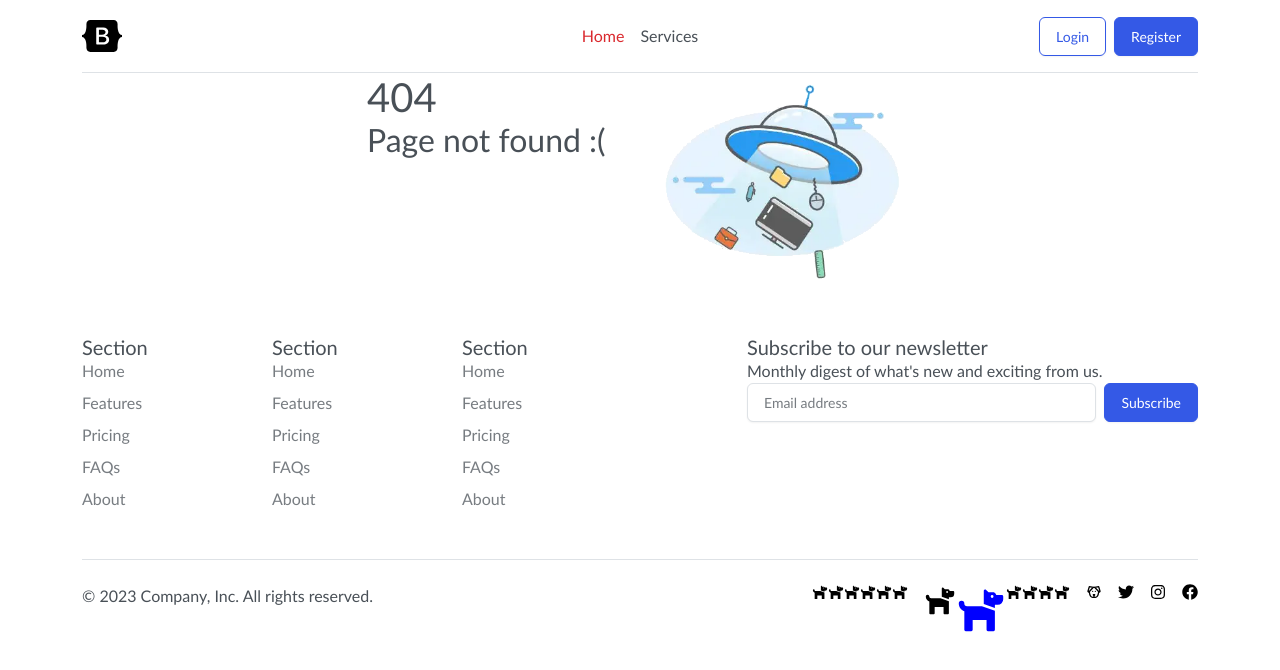
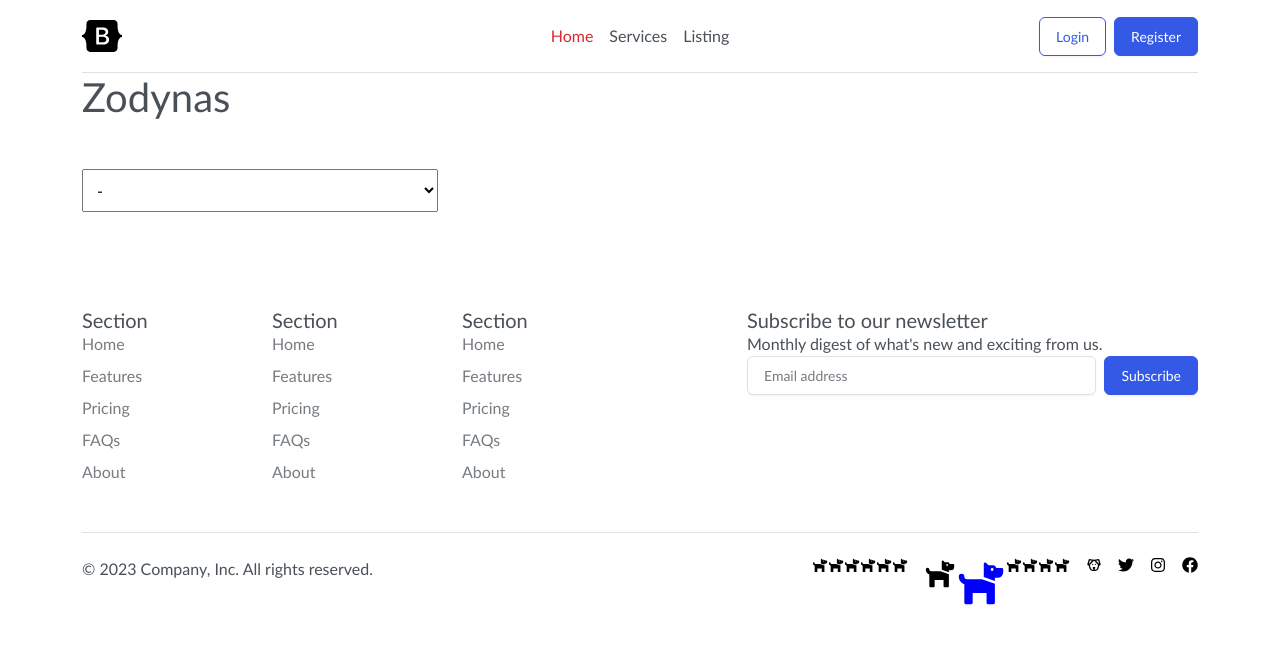
Before and after one commit to front-end-by-rimantas/46-grupe-seolounge, a React (Create React App) app: page /listing in a window 1280 px wide. Shown: the top 670 px of the page. Built offline with nearby package versions, Linux system fonts and the light colour scheme.

Commit message:
useEffect su kintamu parametru

```diff
--- /dev/null
+++ b/public/data/budvardziai.json
@@ -0,0 +1,3 @@
+{
+    "zodziai": ["suniskas", "raudonas", "platus", "apvalus", "letas"]
+}
--- /dev/null
+++ b/public/data/daiktavardziai.json
@@ -0,0 +1,3 @@
+{
+    "zodziai": ["suo", "pomidoras", "stalas", "kamuolys", "kompas"]
+}
--- /dev/null
+++ b/public/data/veiksmazodziai.json
@@ -0,0 +1,3 @@
+{
+    "zodziai": ["begti", "lekia", "miega", "saugo", "ziopso"]
+}
--- a/src/App.jsx
+++ b/src/App.jsx
@@ -5,6 +5,7 @@ import { HomePage } from "./pages/HomePage";
 import { NoPage } from './pages/NoPage';
 import { RegisterPage } from './pages/RegisterPage';
 import { TosPage } from './pages/TosPage';
+import { ListingPage } from './pages/ListingPage';
 
 function App() {
   return (
@@ -12,6 +13,7 @@ function App() {
       <Routes>
         <Route index path='/' element={<HomePage />} />
         <Route path='/services' element={<ServicesPage />} />
+        <Route path='/listing' element={<ListingPage />} />
         <Route path='/tos' element={<TosPage />} />
         <Route path='/register' element={<RegisterPage />} />
         <Route path='*' element={<NoPage />} />
--- /dev/null
+++ b/src/pages/ListingPage.jsx
@@ -0,0 +1,15 @@
+import { Footer } from "../sections/Footer";
+import { Header } from "../sections/Header";
+import { Listing } from "../sections/Listing";
+
+export function ListingPage() {
+    return (
+        <>
+            <Header />
+            <main>
+                <Listing />
+            </main>
+            <Footer />
+        </>
+    );
+}
--- a/src/sections/Header.jsx
+++ b/src/sections/Header.jsx
@@ -16,6 +16,7 @@ export function Header() {
                 <ul className="nav col-12 col-md-auto mb-2 justify-content-center mb-md-0">
                     <li><Link to="/" className="nav-link px-2 link-danger">Home</Link></li>
                     <li><Link to="/services" className="nav-link px-2">Services</Link></li>
+                    <li><Link to="/listing" className="nav-link px-2">Listing</Link></li>
                 </ul>
 
                 <div className="col-md-3 text-end">
--- /dev/null
+++ b/src/sections/Listing.jsx
@@ -0,0 +1,40 @@
+import { useEffect, useState } from "react";
+
+export function Listing() {
+    const [option, setOption] = useState('-');
+    const [dict, setDict] = useState([]);
+
+    useEffect(() => {
+        if (option === '-') {
+            setDict([]);
+        } else {
+            fetch(`http://localhost:3000/data/${option}.json`)
+                .then(res => res.json())
+                .then(data => setDict(data.zodziai))
+                .catch(err => console.error(err));
+        }
+    }, [option]);
+
+    function handleSelectChange(e) {
+        setOption(e.target.value);
+    }
+
+    return (
+        <div className="container">
+            <h1>Zodynas {option === '-' ? '' : `: ${option}`}</h1>
+            <div className="row mt-5 mb-5">
+                <form className="col-12 com-md-6 col-lg-4">
+                    <select onChange={handleSelectChange} style={{ width: '100%', padding: 10 }} value={option}>
+                        <option value="-">-</option>
+                        <option value="budvardziai">Budvardziai</option>
+                        <option value="daiktavardziai">Daiktavardziai</option>
+                        <option value="veiksmazodziai">Veiksmazodziai</option>
+                    </select>
+                </form>
+            </div>
+            <ul className="row">
+                {dict.map(word => <li key={word} className="col-12 col-md-6 col-lg-4 card p-3 fs-3">{word}</li>)}
+            </ul>
+        </div>
+    );
+}
```
